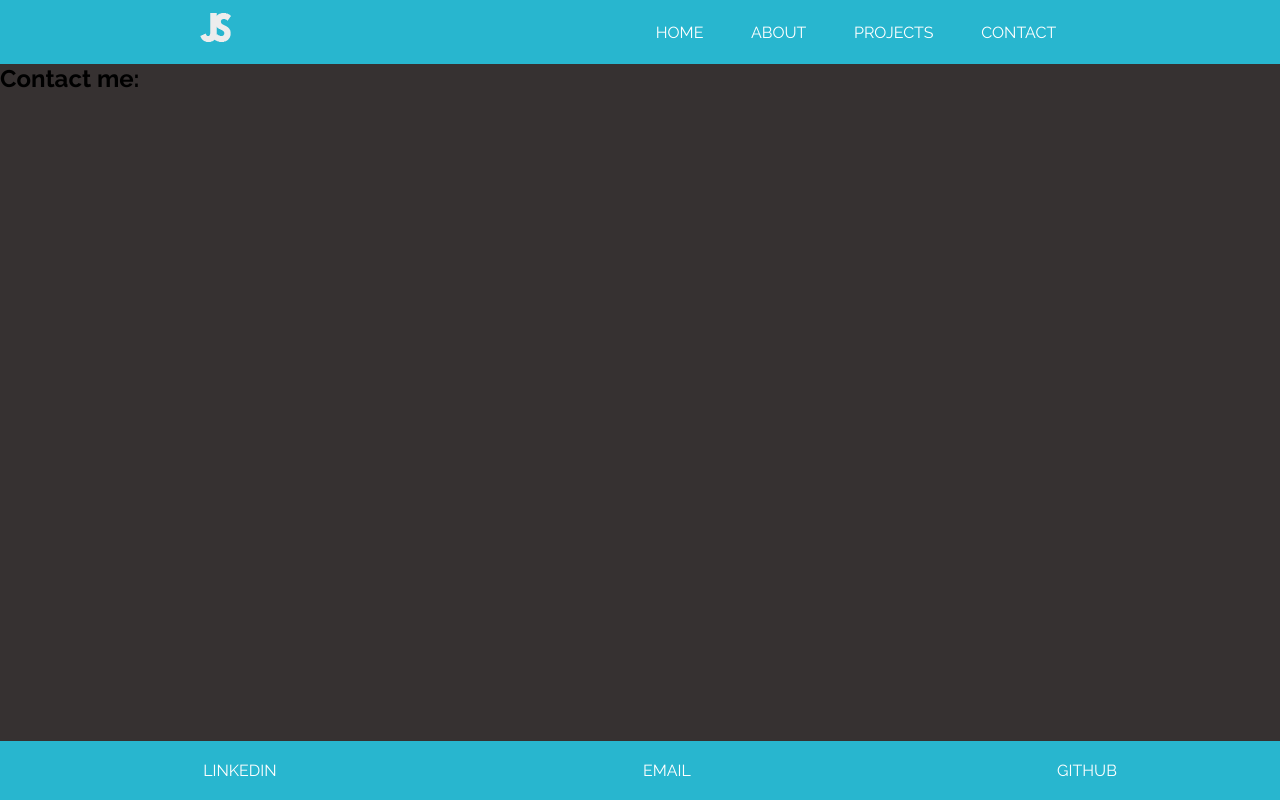
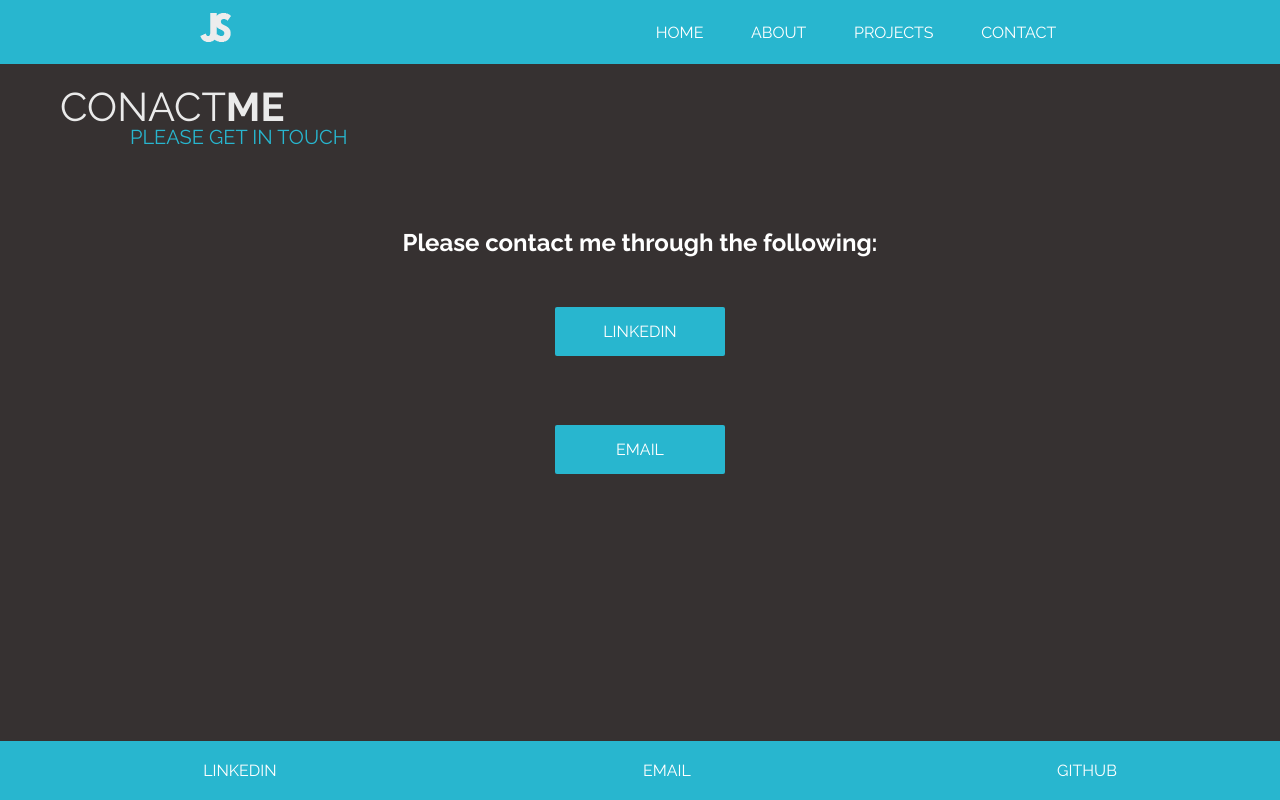
Before and after one commit to JamieSear/my-portfolio, a React (Create React App) app: page /contact in a window 1280 px wide. Built offline with nearby package versions, Linux system fonts and the light colour scheme.

Commit message:
Created contact page

```diff
--- a/src/Containers/Contact.js
+++ b/src/Containers/Contact.js
@@ -1,11 +1,24 @@
-import React from "react"
+import React from "react";
+import '../Styles/Contact.css'
 
 function Contact(props) {
   return (
+    <>
+    <div className="aboutHead">
+        <div className="aboutName">Conact<span>Me</span>
+        </div>
+        <div className="aboutSub-name">
+          Please get in touch
+        </div>
+    </div>
     <div className="contacts animated animatedFadeInUp fadeInUp">
-       <h2 className="contactTitle">Contact me:</h2>
+       <h2 className="contactTitle">Please contact me through the following:</h2>
+       <p className="contactLinks"><button className="contact-btn" target="blank" href="https://www.linkedin.com/in/jamie-sear-26976a153/">LINKEDIN</button></p>
+       <br/>
+       <p className="contactLinks"><button className="contact-btn" href="mailto:jamiesear11@hotmail.co.uk">EMAIL</button></p>
 
     </div>
+    </>
   )
 }
 
--- /dev/null
+++ b/src/Styles/Contact.css
@@ -0,0 +1,46 @@
+.contactTitle {
+    text-align: center;
+    color: #ffffff;
+    margin-top: 20px;
+}
+
+.contactLinks {
+    text-align: center;
+    color: #ffffff;
+    color: #ffffff;
+    text-decoration: none;
+    font-size: 30px;
+    margin-top: 40px;
+}
+
+.contact-btn {
+    background-color: #28b6cf;
+    border: none;
+    border-radius: 2px;
+    margin-top: 10px;
+    width: 170px;
+    cursor: pointer;
+    color: white;
+    padding: 15px 32px;
+    text-align: center;
+    text-decoration: none;
+    display: inline-block;
+    font-size: 16px;
+    font-family: 'Raleway', sans-serif;
+    outline:none;
+}
+
+.contact-btn:hover{
+    background-color: #218394;
+}
+
+@media only screen and (max-width: 420px) {
+    .aboutName {
+        font-size: 40px;
+        margin-left: 30px;
+    }
+    .aboutSub-name{
+        font-size: 16px;
+        margin-left: 90px;
+    }
+}
```
